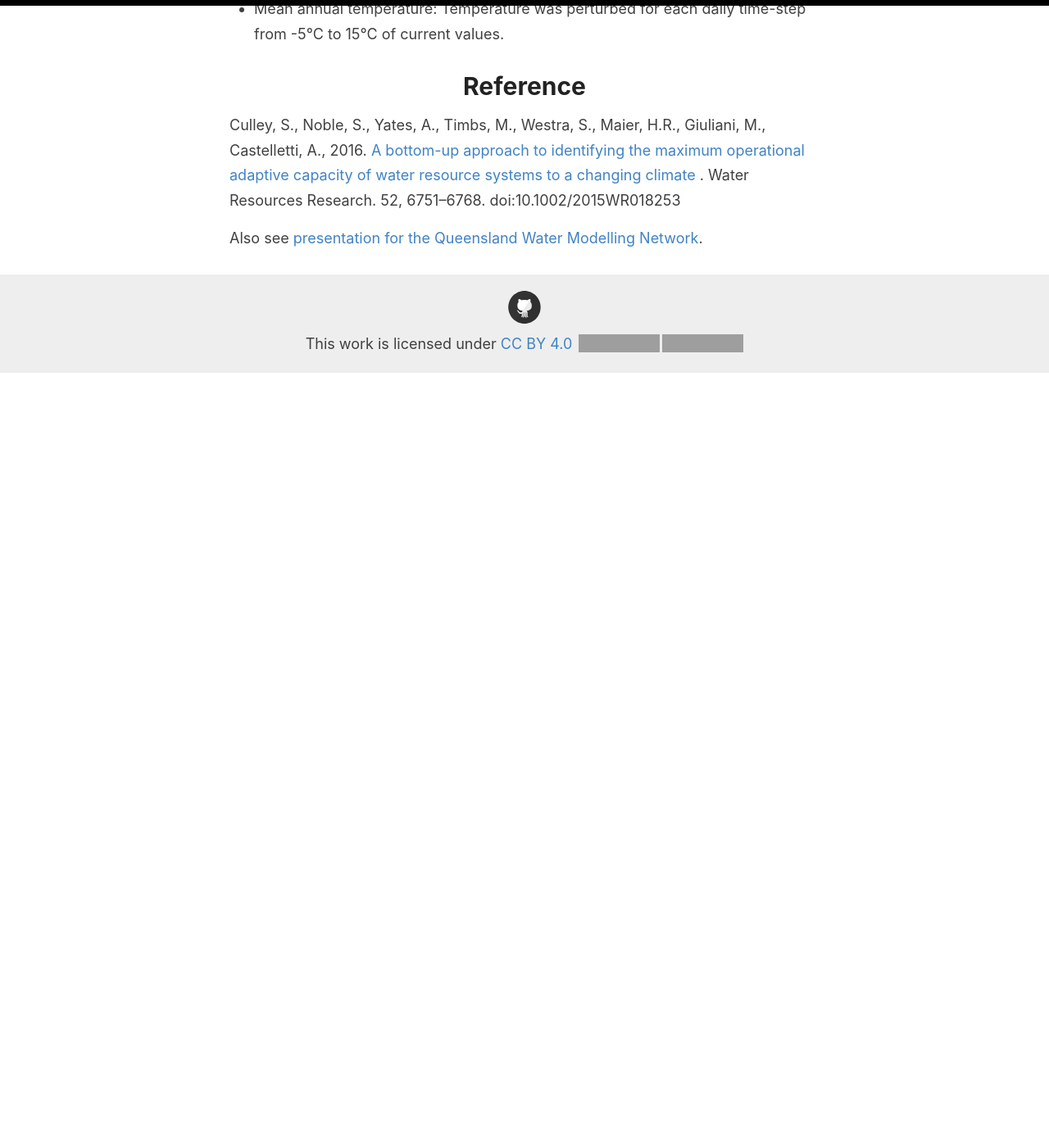
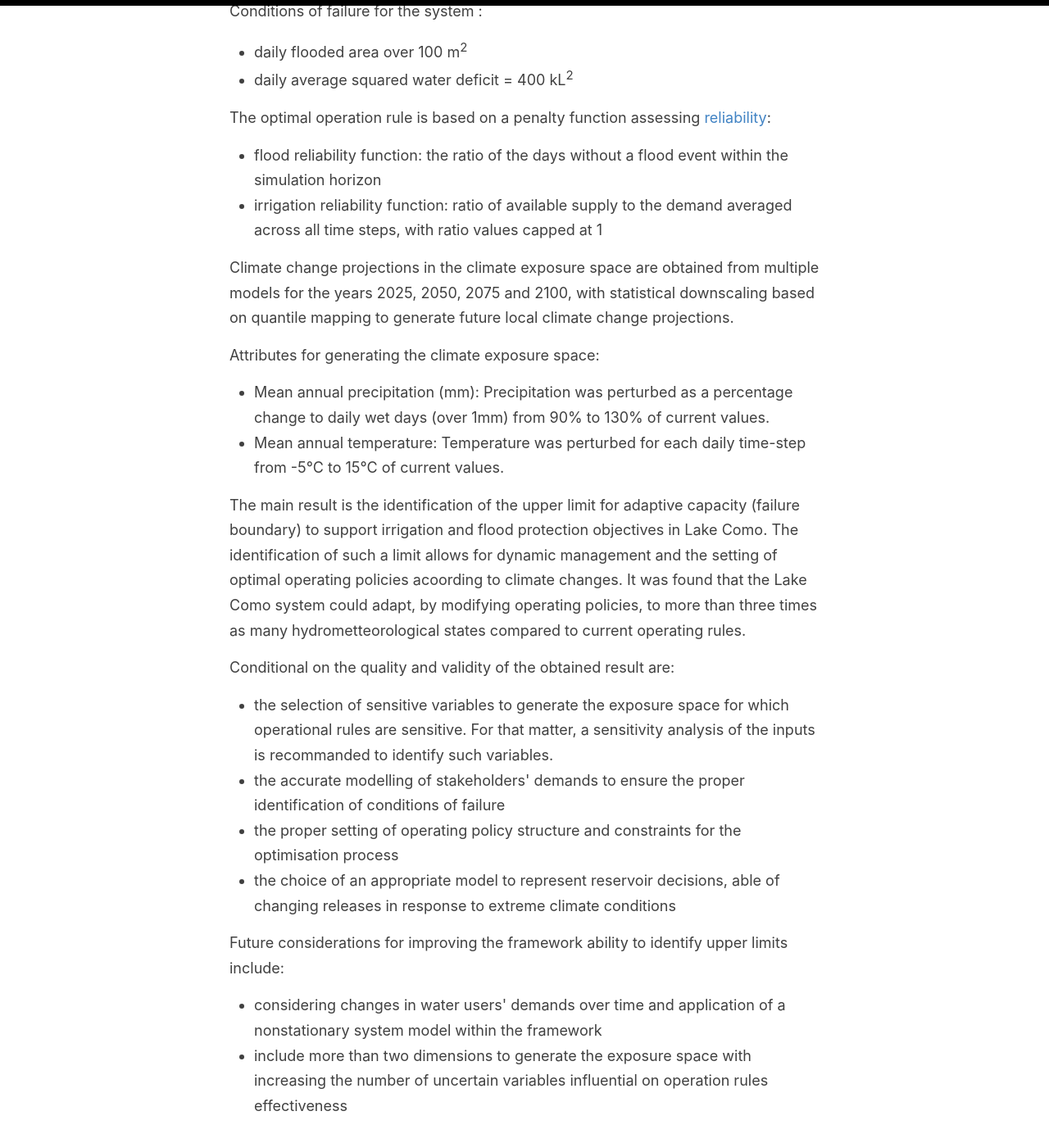
Before and after one commit to uncertainfutures/uncertainfutures.github.io, a Jekyll site: the page built from _examples/culley-2016.md, in a window 1280 px wide and 1400 px high, scrolled down 2544 px. Shown: the top 1395 px of the window at 82% size. Built offline with Jekyll 4.4.1, drawn with Linux system fonts in a browser that asks for light colours; before the commit the page ends 2999 px from its top, so only the background shows below that; some of the changed text lies outside the part shown; grey boxes are pictures that could not be loaded.

Commit message:
Culley with updated comments

```diff
--- a/_examples/culley-2016.md
+++ b/_examples/culley-2016.md
@@ -12,19 +12,26 @@
   The approach is a variant of the formal method referred to as <a href="../../theory/decision-scaling">"decision scaling"</a>. Testing performance of the optimal feedback control policies across changes in temperature and precipitation is a form of <a href="../../theory/stress-testing/">stress testing</a>, and the identification of failures to meet objectives is a form of <a href="../../theory/vulnerability-analysis/">vulnerability analysis</a>.
   </p>
   <p>Feedback control operating rules are modelled using an approximation technique called "Gaussian radial basis functions" (RBFs), describing reservoir releases over time and as a function of lake level. In addition to estimating a historical operating rule, <a href="../../theory/pareto-optimality"> Pareto-optimal </a> RBF policies are identified using evolutionary multiobjective "direct policy search". </p>
-  Methodological steps: <ol>
+  <p>
+  Methodological steps (figure 1):
+  <img src="../../images/culley-2016-approach.jpg" width=50% alt="Outline of the approach to identify the maximum operational adaptive capacity of a water resource system. Four steps are described: 1) generation of an 'exposure space', 2) mapping of the current system on the 'exposure space', 3) identification of the optimal adaptive response to each exposure, 4) superimposition of climate exposure onto the exposure space".>
+  <ol>
   <li> Generation of an exposure space (H): <ul>
     <li> making incremental changes to hydrological variables' attributes. A n-dimensional exposure space is created, made of selected attributes (h), such as H = [h1,...,hn].  </li>
-    <li> sampling the exposure space using a scaling of historical data to develop perturbed time series for the relevant climatic variables. </li> </ul>
+    <li> sampling the exposure space using a scaling of historical data to develop perturbed time series for the relevant climatic variables. </li>
+    </ul>
     <!-- TODO: we may need to provide more detail about perturbation and stochastic generation methods -->
   <li>Assessment of current system performance for each point of the exposure space:<ul>
     <li>Running a simulation model with current operation policy with each climate input (see <a href="../../theory/exploratory-modelling">exploratory modelling</a>)</li>
-    <li>Separating "failure" from "success" conditions based on the definition of thresholds for acceptable values. </li></ul>
+    <li>Separating "failure" from "success" conditions based on the definition of thresholds for acceptable values. </li>
+    </ul>
   </li>
   <li>Assessment of the optimised system performance for each point of the exposure space, i.e. with optimal operation rules for each climate input</li>
-  <li> Superimposition of climate projections onto the exposure space for the current and optimised system performance to identify climate conditions and timing for which the system may fail and when to implement management strategies to maximise a system adaptation capacity (see <a href="../../theory/triggers"> triggers</a>). </li>
-  </ol></li>
-  </ul></p>
+  <li> Superimposition of climate projections onto the exposure space for the current and optimised system performance (figure 2) to identify climate conditions and timing for which the system may fail and when to implement management strategies to maximise a system adaptation capacity.
+  <img src="../../images/culley-2016-results.jpg" width=50% alt="Climate projections for the years 2025, 2050, 2075 and 2100. The 22 climate scenarios are superimposed on the 'exposure space'. Conditions of success, adaptation and failure for each climate change scenario could be visualised. Eight models (climate change conditions) predict that the system would fail in the future, even under optimised operation conditions".>
+  </li>
+  </ol>
+  </p>
 problem_definition: >
   <p>Lake Como is a regulated lake in Northern Italy with an active storage capacity of 254 Mm<sup>3</sup>, sustaining water needs for irrigation and water supply, together with ensuring flood protection and environmental flow requirements in the Adda River. Its subalpine location implies that the lake is dependent on snowmelt to be filled, which requires the definition of strategic operation rules on an annual basis to support flood control and irrigation water demand objectives. In addition, changes in climate conditions and snowmelt runoff into the lake could increase tensions in the region.
   </p>
@@ -35,10 +42,37 @@
   <p>The optimal operation rule is based on a penalty function assessing <a href="../../theory/reliability">reliability</a>:<ul>
     <li>flood reliability function: the ratio of the days without a flood event within the simulation horizon</li>
     <li>irrigation reliability function: ratio of available supply to the demand averaged across all time steps, with ratio values capped at 1</li></ul>
-  <p>Climate change projections in the climate exposure space are obtained from multiple models for the years 2025, 2050, 2075 and 2100, with statistical downscaling based on quantile mapping to generate future local climate change projections.  </p>
+  <p>Climate change projections in the climate exposure space are obtained from multiple models for the years 2025, 2050, 2075 and 2100, with statistical downscaling based on quantile mapping to generate future local climate change projections. </p>
   <p> Attributes for generating the climate exposure space:<ul>
   <li>Mean annual precipitation (mm): Precipitation was perturbed as a percentage change to daily wet days (over 1mm) from 90% to 130% of current values. </li>
   <li>Mean annual temperature: Temperature was perturbed for each daily time-step from -5℃ to 15℃ of current values. </li></ul></p>
+  <p>
+  The main result is the identification of the upper limit for adaptive capacity (failure boundary) to support irrigation and flood protection objectives in Lake Como. The identification of such a limit allows for dynamic management and the setting of optimal operating policies acoording to climate changes. It was found that the Lake Como system could adapt, by modifying operating policies, to more than three times as many hydrometteorological states compared to current operating rules.
+  </p>
+  <p> Conditional on the quality and validity of the obtained result are:<ul>
+  <li>
+  the selection of sensitive variables to generate the exposure space for which operational rules are sensitive. For that matter, a sensitivity analysis of the inputs is recommanded to identify such variables.
+  </li>
+  <li>
+  the accurate modelling of stakeholders' demands to ensure the proper identification of conditions of failure
+  </li>
+  <li>
+  the proper setting of operating policy structure and constraints for the optimisation process
+  </li>
+  <li>
+  the choice of an appropriate model to represent reservoir decisions, able of changing releases in response to extreme climate conditions
+  </li>
+  </ul>
+  </p>
+  <p> Future considerations for improving the framework ability to identify upper limits include: <ul>
+  <li>
+  considering changes in water users' demands over time and application of a nonstationary system model within the framework
+  </li>
+  <li>
+  include more than two dimensions to generate the exposure space with increasing the number of uncertain variables influential on operation rules effectiveness
+  </li>
+  </ul>
+  </p>
 reference: >
   Culley, S., Noble, S., Yates, A., Timbs, M., Westra, S., Maier, H.R., Giuliani, M., Castelletti, A., 2016. <a href="https://doi.org/10.1002/2015WR018253">A bottom-up approach to identifying the maximum operational adaptive capacity of water resource systems to a changing climate </a>. Water Resources Research. 52, 6751–6768. doi:10.1002/2015WR018253
   <p>Also see <a href="https://watermodelling.org/news/event-summary-coping-with-multiple-plausible-futures-in-the-face-of-climate-change">presentation for the Queensland Water Modelling Network</a>.</p>
```
